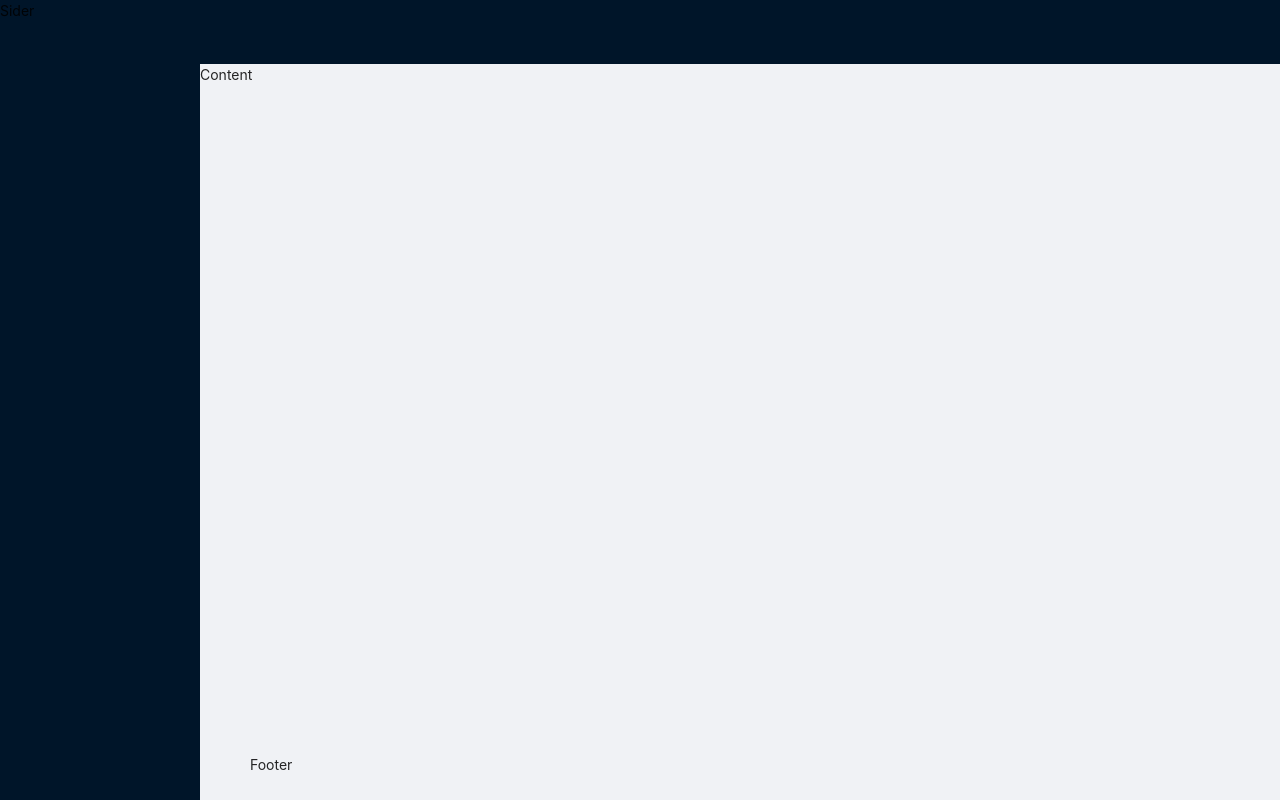
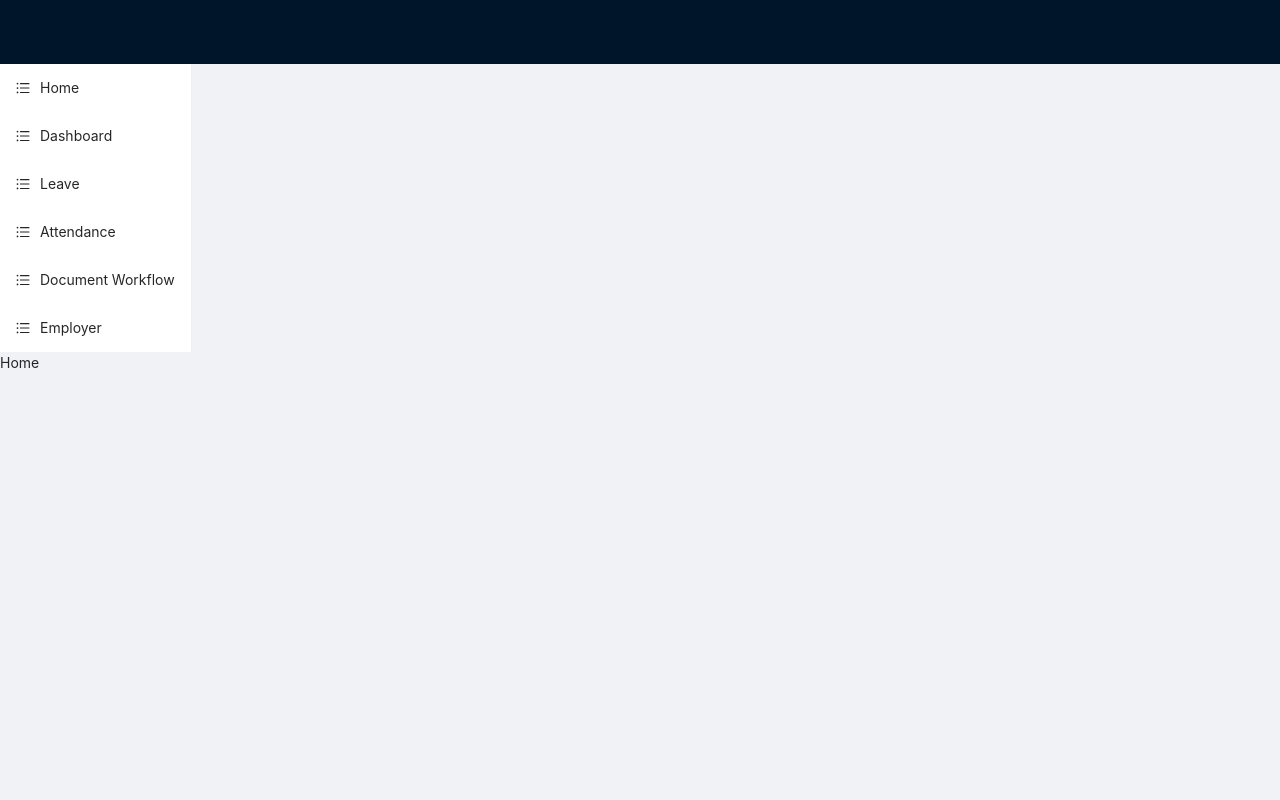
Before and after one commit to Parul-Nangia/Project-Ecommerce, a React (Create React App) app: page / in a window 1280 px wide. Built offline with nearby package versions, Linux system fonts and the light colour scheme.

Commit message:
changes made

```diff
--- a/package.json
+++ b/package.json
@@ -3,13 +3,15 @@
   "version": "0.1.0",
   "private": true,
   "dependencies": {
+    "@ant-design/icons": "^4.7.0",
     "@testing-library/jest-dom": "^5.16.5",
     "@testing-library/react": "^13.4.0",
     "@testing-library/user-event": "^13.5.0",
     "antd": "^4.23.1",
     "react": "^18.2.0",
     "react-dom": "^18.2.0",
-    "react-scripts": "5.0.1",
+    "react-router-dom": "^6.4.0",
+    "react-scripts": "^5.0.1",
     "web-vitals": "^2.1.4"
   },
   "scripts": {
--- a/src/components/MainSider.js
+++ b/src/components/MainSider.js
@@ -1,26 +1,28 @@
 import React from 'react'
-import Layout from 'antd/lib/layout/layout';
-const {Sider}= Layout
-const MainSider = () => {
-return (
-
-         <Sider>
-            {/* <Menu>
-                <Menu.Item>
-                    Dashboard
-                </Menu.Item>
-                <SubMenu>
-                    <Menu.ItemGroup key='Request' title='Request'>
-                    <Menu.ItemGroup key='Employee Terms' title='Employee Terms'></Menu.ItemGroup>
-
-                    </Menu.ItemGroup>
-                </SubMenu>
-
-            </Menu> */}
-            </Sider>
+import { Menu } from 'antd'
+import Sider from 'antd/lib/layout/Sider'
+import {UnorderedListOutlined } from "@ant-design/icons"
 
 
+const MainSider = () => {
+  return (
+    <div style={{ display: "flex" , flexDirections:"row"}}>
+      <Menu
+
+      items={[
+        { label: "Home" , key:"/" , icon:<UnorderedListOutlined />},
+        { label: "Dashboard" , key:"/dashboard" , icon:<UnorderedListOutlined />},
+        { label: "Leave" , key:"/leave" , icon:<UnorderedListOutlined />},
+        { label: "Attendance" , key:"/attendance" ,icon:<UnorderedListOutlined />},
+        { label: "Document Workflow" , key:"/documentworkflow",icon: <UnorderedListOutlined />},
+        { label: "Employer" , key:"/emloyer" , icon: <UnorderedListOutlined />},
+
+      ]}
+
+      ></Menu>
+
+    </div>
   )
 }
 
-export default MainSider;
+export default MainSider
--- a/src/components/Mainheader.js
+++ b/src/components/Mainheader.js
@@ -4,7 +4,7 @@ import { Header } from 'antd/lib/layout/layout';
 const Mainheader = () => {
   return (
     <Header>
-      {/* <Title style={{color:'red'}}level={3}>Ebullientsoft</Title> */}
+      {/* <Title>Ebullientsoft</Title> */}
 
     </Header>
 
--- a/src/components/Mainlayout.js
+++ b/src/components/Mainlayout.js
@@ -1,29 +1,36 @@
 import React from 'react'
-import { Layout} from 'antd';
+import { Layout } from 'antd';
 import Mainheader from './Mainheader';
-const {  Footer, Sider, Content } = Layout;
+import MainSider from './MainSider';
+import RouterComponent from './RouterComponent';
+const { Footer, Content} = Layout;
+
 
 
 const Mainlayout = () => {
+
   return (
     <>
 
 
+
     <Layout style={{height:"100vh" }}>
-      <Sider>Sider</Sider>
+    <Mainheader />
       <Layout>
-       <Mainheader />
-        <Content>Content</Content>
-        <Footer>Footer</Footer>
+      <MainSider/>
+     <Content>
+<RouterComponent/>
+     </Content>
+
+        <Footer></Footer>
       </Layout>
     </Layout>
   </>
 );
+}
 
 
 
 
 
-}
-
 export default Mainlayout;
--- /dev/null
+++ b/src/components/RouterComponent.js
@@ -0,0 +1,19 @@
+import React from 'react'
+import { Route , Routes } from "react-router-dom";
+
+const RouterComponent = () => {
+  return (
+    <div>
+      <Routes>
+      <Route path="/" element={<div>Home</div>}></Route>
+      <Route path="/dashBoard" element={<div>DashBoard</div>}></Route>
+      <Route path="/leave" element={<div>Leave</div>}></Route>
+      <Route path="/attendance" element={<div>Attendance</div>}></Route>
+      <Route path="/documentworkflow" element={<div>Document Workflow</div>}></Route>
+      <Route path="/employer" element={<div>Employer</div>}></Route>
+    </Routes>
+    </div>
+  )
+}
+
+export default RouterComponent
--- a/src/index.js
+++ b/src/index.js
@@ -3,11 +3,14 @@ import ReactDOM from 'react-dom/client';
 import './index.css';
 import App from './App';
 import reportWebVitals from './reportWebVitals';
+import { BrowserRouter } from 'react-router-dom';
 
 const root = ReactDOM.createRoot(document.getElementById('root'));
 root.render(
   <React.StrictMode>
+    <BrowserRouter>
     <App />
+    </BrowserRouter>
   </React.StrictMode>
 );
 
```
Also changed, not shown: src/App.js (line endings or trailing spaces), 1 other file (tests, documents, lock files or other folders).
